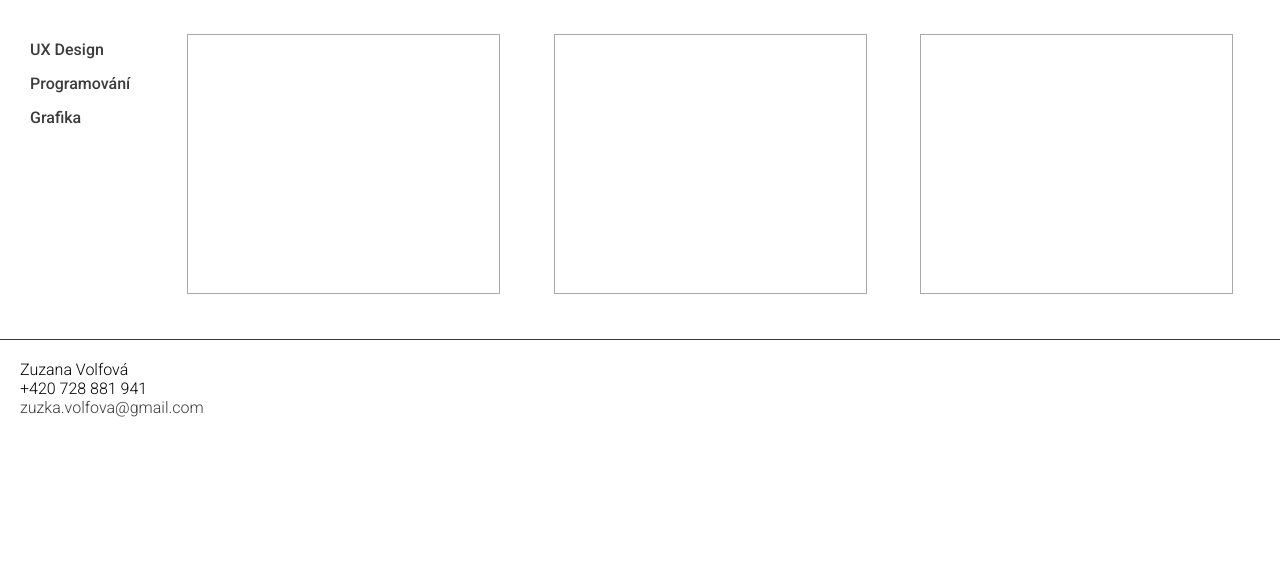
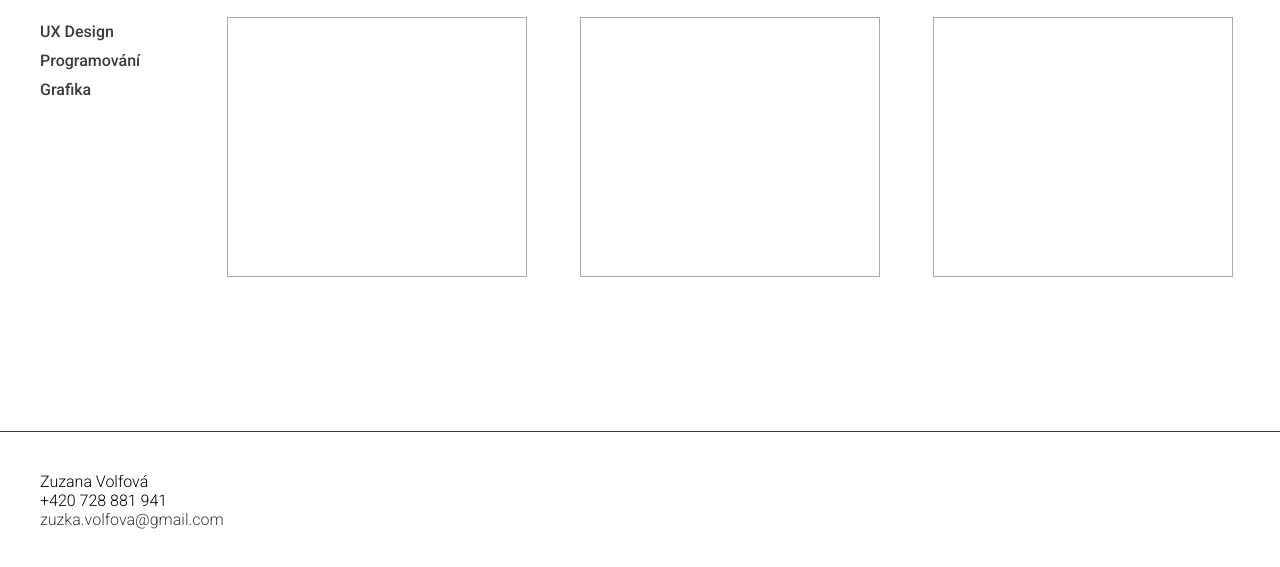
Before and after one commit to zuzanavolfova/zuzana-volfova, an Eleventy site: page index.html in a window 1280 px wide. Shown: the part 121-688 px from the top of the page. Built offline with nearby package versions, Linux system fonts and the light colour scheme; Eleventy itself is replaced by a stand-in of ours; files that its build step writes are made by us from their sources.

Commit message:
edit padding and margin - mainpage desktop screen

```diff
--- a/scss/components/_picture-link.scss
+++ b/scss/components/_picture-link.scss
@@ -3,7 +3,7 @@
 
 .navigation {
     display: none;
-    padding: 40px;
+    padding: 0 40px;
 
     @include mixins.desktop {
         grid-area: navigation;
--- a/scss/layout/_contact.scss
+++ b/scss/layout/_contact.scss
@@ -11,6 +11,7 @@
         grid-area: footer;
         font-weight: 300;
         border-top: 1px solid colors.$color-text;
+        padding: 40px;
     }
 }
 .media {
--- a/scss/layout/_menu.scss
+++ b/scss/layout/_menu.scss
@@ -21,6 +21,8 @@
         @include mixins.desktop {
             background-color:white;
             display: block;
+            margin: 0;
+            padding: 0 40px;
         }
     }
     &__item{
@@ -30,7 +32,7 @@
         border: 1px solid colors.$color-primary;
         @include mixins.desktop {
             border: none;
-            padding: 10px 0 5px 20px;
+            padding: 5px 0;
         }
         & a {
             @include mixins.link;
```
Also changed, not shown: css/style.css, 3 other files.
